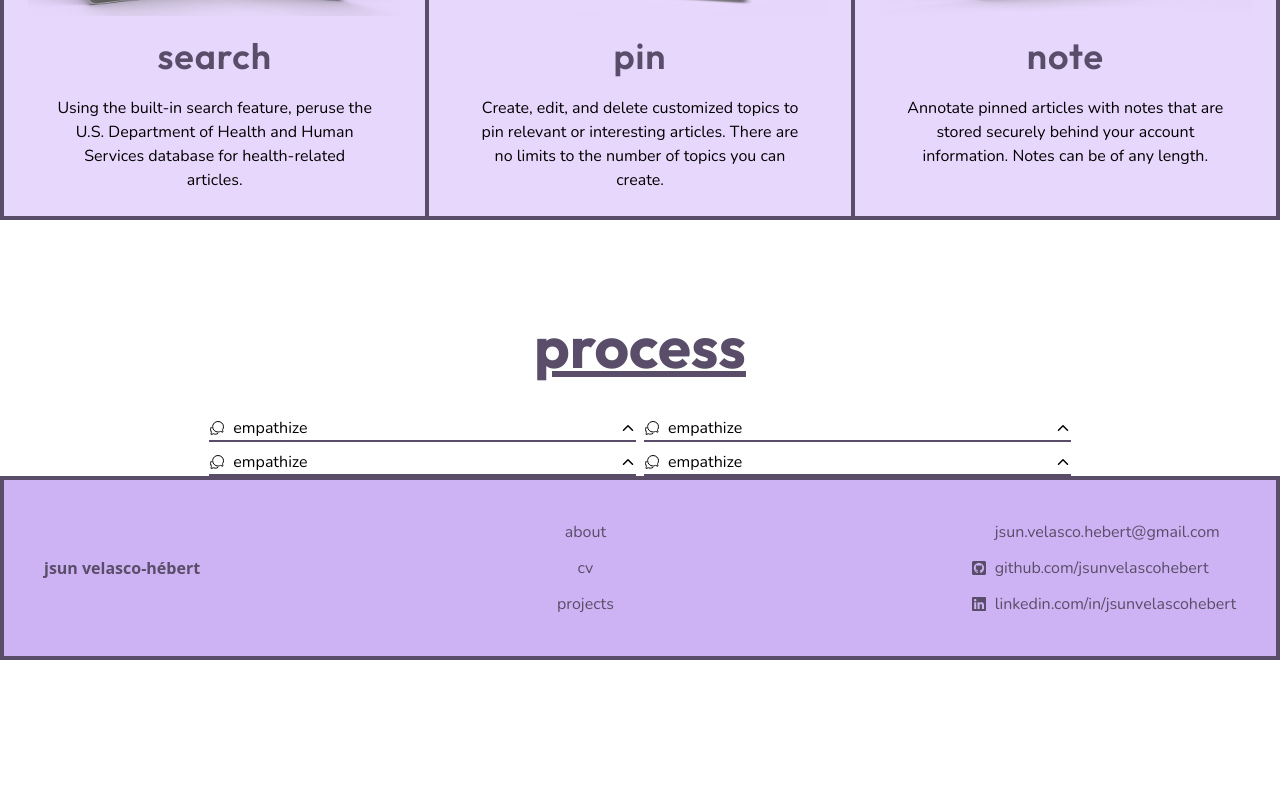
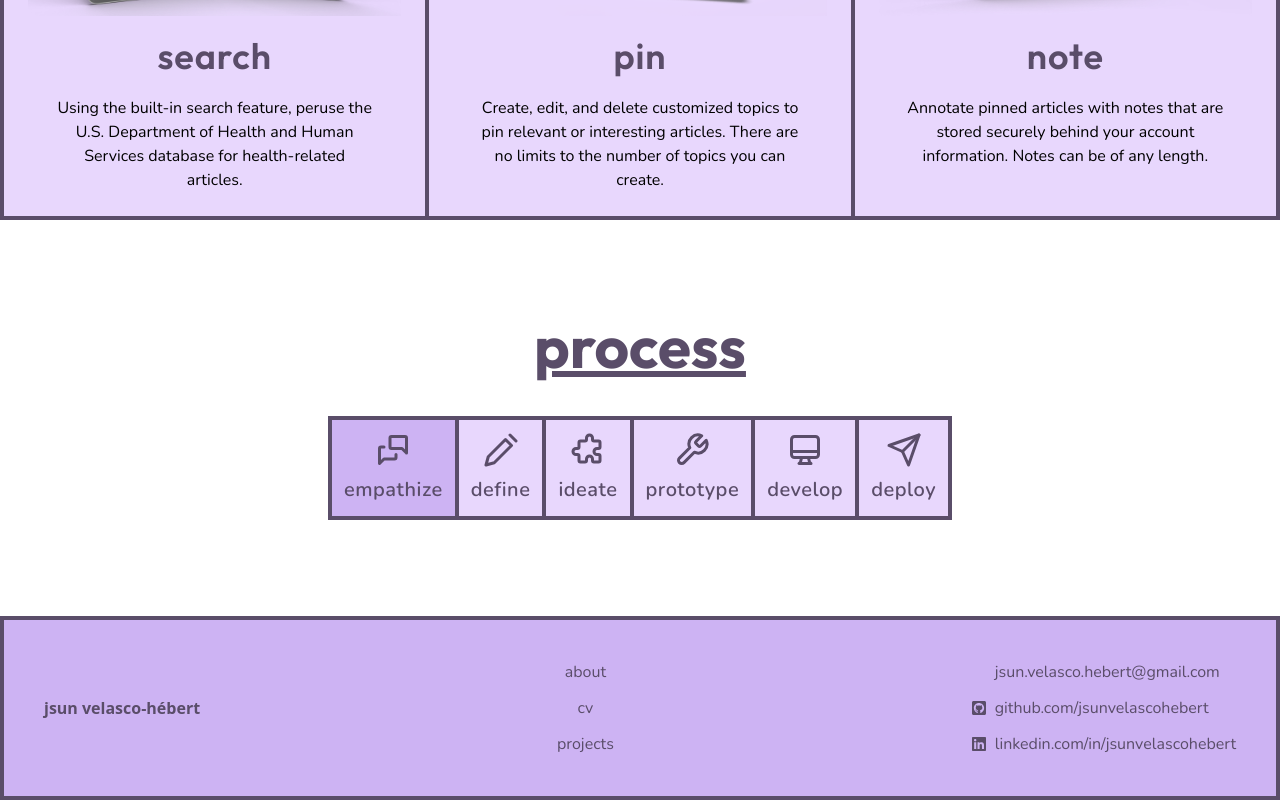
Before and after one commit to jsunvelascohebert/portfolio-website, a React (Create React App) app: page /projects/medipin in a window 1280 px wide. Shown: the part 1706-2506 px from the top of the page. Before the commit the page ends 2366 px from the top, so only its background shows below. Built offline with nearby package versions, Linux system fonts and the light colour scheme; some icons are missing.

Commit message:
add process accordian tabs desktop

```diff
--- a/src/index.css
+++ b/src/index.css
@@ -29,7 +29,10 @@
     @apply font-nunito font-normal text-base text-darkPurple hover:font-bold hover:cursor-pointer hover:underline;
   }
   .project-card {
-    @apply flex flex-col justify-start items-start border-2 border-darkPurple bg-lightPurple w-full sm:basis-1/2 md:basis-1/3 p-5 gap-3 hover:cursor-pointer hover:scale-105 hover:ring-4 hover:ring-purple focus:scale-105 focus:ring-4 focus:ring-purple transition-all;
+    @apply flex flex-col justify-start items-start border-2 border-darkPurple bg-lightPurple w-full sm:basis-1/2 md:basis-1/3 p-5 gap-3 hover:cursor-pointer hover:scale-105 hover:ring-4 hover:ring-purple focus:scale-105 focus:ring-4 focus:ring-purple hover:z-10 transition-all;
+  }
+  .project-card-disabled {
+    @apply opacity-50 pointer-events-none;
   }
   .project-card-img {
     @apply object-cover w-full border-2 border-darkPurple;
@@ -48,6 +51,12 @@
   }
   .feature-card-text {
     @apply text-center max-w-[50vw] md:max-w-[25vw];
+  }
+  .accordian-tab {
+    @apply flex flex-col justify-start items-center gap-2 text-darkPurple border-2 border-darkPurple hover:ring-4 hover:ring-purple hover:cursor-pointer hover:z-10 p-3 transition-all;
+  }
+  .accordian-tab-active {
+    @apply flex flex-col justify-start items-center gap-2 text-darkPurple border-2 border-darkPurple p-3 bg-purple;
   }
 }
 
--- a/src/projects/ProjectGallery.js
+++ b/src/projects/ProjectGallery.js
@@ -22,7 +22,7 @@ export default function ProjectGallery() {
       </Link>
 
       {/* storyframing card */}
-      <Link className="project-card">
+      <Link className="project-card project-card-disabled">
         <Fade>
           {/* image */}
           <img src={require("./thumbnails/storyframing-card-thumbnail.png")} alt="" className='project-card-img'/>
@@ -50,7 +50,7 @@ export default function ProjectGallery() {
       </Link>
 
       {/* maharam card */}
-      <Link className="project-card">
+      <Link className="project-card project-card-disabled">
         <Fade>
           {/* image */}
           <img src={require("./thumbnails/maharam-card-thumbnail.png")} alt="" className='project-card-img'/>
@@ -78,7 +78,7 @@ export default function ProjectGallery() {
       </Link>
 
       {/* weaste card */}
-      <Link className="project-card">
+      <Link className="project-card project-card-disabled">
         <Fade>
           {/* image */}
           <img src={require("./thumbnails/weaste-card-thumbnail.png")} alt="" className='project-card-img'/>
--- a/src/projects/medipin/MedipinPage.js
+++ b/src/projects/medipin/MedipinPage.js
@@ -1,14 +1,58 @@
-import React from 'react';
+import React, { useState } from 'react';
 import { Fade } from 'react-awesome-reveal';
 import { FaComputer } from "react-icons/fa6";
 import { FaGithub, FaExternalLinkAlt } from "react-icons/fa";
 import { Link } from 'react-router-dom';
-import { IoChatbubblesOutline, IoChevronUp } from "react-icons/io5";
+import { TbMessages } from "react-icons/tb";
+import { LuPencil } from "react-icons/lu";
+import { HiOutlinePuzzle } from "react-icons/hi";
+import { FiTool } from "react-icons/fi";
+import { HiOutlineDesktopComputer } from "react-icons/hi";
+import { LuSend } from "react-icons/lu";
+
+export default function MedipinPage() {
+
+  // process variables
+  const [isEmpathizeOpen, setIsEmpathizeOpen] = useState(true);
+  const [isDefineOpen, setIsDefineOpen] = useState(false);
+  const [isIdeateOpen, setIsIdeateOpen] = useState(false);
+  const [isPrototypeOpen, setIsPrototypeOpen] = useState(false);
+  const [isDevelopOpen, setIsDevelopOpen] = useState(false);
+  const [isDeployOpen, setIsDeployOpen] = useState(false);
+
+  // click events for process accordian
+  const openAccordian = (name) => {
+    setIsEmpathizeOpen(false);
+    setIsDefineOpen(false);
+    setIsIdeateOpen(false);
+    setIsPrototypeOpen(false);
+    setIsDevelopOpen(false);
+    setIsDeployOpen(false);
+
+    switch (name) {
+      case 'empathize':
+        setIsEmpathizeOpen(true);
+        break;
+      case 'define':
+        setIsDefineOpen(true);
+        break;
+      case 'ideate':
+        setIsIdeateOpen(true);
+        break;
+      case 'prototype':
+        setIsPrototypeOpen(true);
+        break;
+      case 'develop':
+        setIsDevelopOpen(true);
+        break;
+      case 'deploy':
+        setIsDeployOpen(true);
+        break;
+    }
+  }
 
 
 
-
-export default function MedipinPage() {
   return (<>
     {/* general container */}
     <div className="w-full flex flex-col gap-10 justify-center items-center">
@@ -70,68 +114,71 @@ export default function MedipinPage() {
     </div>
 
     {/* process */}
-    <div className="w-full flex flex-col justify-center items-center gap-10">
+    <div className="w-full flex flex-col justify-center items-center gap-10 pb-24">
       <h2>process</h2>
-      {/* process elements */}
-      <div className="w-full flex flex-wrap justify-center items-center gap-2">
-        {/* empathize collapsed */}
-        <div className="basis-2/3 md:basis-1/3 flex flex-row justify-between items-center border-b-2 border-darkPurple">
-          <div className="flex flex-row justify-start items-center gap-2">
+      {/* DESKTOP -- process elements */}
+      <div className="flex flex-col gap-10 justify-center items-center w-full">
+
+        {/* tab bar */}
+        <div className="flex flex-row justify-center items-center
+        border-2 border-darkPurple bg-lightPurple">
+          {/* empathize */}
+          <div className={isEmpathizeOpen ? 'accordian-tab-active' : 'accordian-tab'} onClick={() => openAccordian('empathize')}>
             {/* icon */}
-            <IoChatbubblesOutline />
+            <TbMessages className='text-4xl' />
             {/* text */}
-            <p>empathize</p>
+            <h5>empathize</h5>
           </div>
-          {/* carrot */}
-          <IoChevronUp />
+          {/* define */}
+          <div className={isDefineOpen ? 'accordian-tab-active' : 'accordian-tab'} onClick={() => openAccordian('define')}>
+            {/* icon */}
+            <LuPencil className='text-4xl' />
+            {/* text */}
+            <h5>define</h5>
           </div>
-
-        {/* define collapsed */}
-        <div className="w-full md:basis-1/3 flex flex-row justify-between items-center border-b-2 border-darkPurple">
-          <div className="flex flex-row justify-start items-center gap-2">
+          {/* ideate */}
+          <div className={isIdeateOpen ? 'accordian-tab-active' : 'accordian-tab'} onClick={() => openAccordian('ideate')}>
             {/* icon */}
-            <IoChatbubblesOutline />
+            <HiOutlinePuzzle className='text-4xl' />
             {/* text */}
-            <p>empathize</p>
+            <h5>ideate</h5>
           </div>
-          {/* carrot */}
-          <IoChevronUp />
+          {/* prototype */}
+          <div className={isPrototypeOpen ? 'accordian-tab-active' : 'accordian-tab'} onClick={() => openAccordian('prototype')}>
+            {/* icon */}
+            <FiTool className='text-4xl' />
+            {/* text */}
+            <h5>prototype</h5>
           </div>
-
-        {/* ideate collapsed */}
-        <div className="w-full md:basis-1/3 flex flex-row justify-between items-center border-b-2 border-darkPurple">
-          <div className="flex flex-row justify-start items-center gap-2">
+          {/* develop */}
+          <div className={isDevelopOpen ? 'accordian-tab-active' : 'accordian-tab'} onClick={() => openAccordian('develop')}>
             {/* icon */}
-            <IoChatbubblesOutline />
+            <HiOutlineDesktopComputer className='text-4xl' />
             {/* text */}
-            <p>empathize</p>
+            <h5>develop</h5>
           </div>
-          {/* carrot */}
-          <IoChevronUp />
-        </div>
-
-        {/* prototype collapsed */}
-        <div className="w-full md:basis-1/3 flex flex-row justify-between items-center border-b-2 border-darkPurple">
-          <div className="flex flex-row justify-start items-center gap-2">
+          {/* deploy */}
+          <div className={isDeployOpen ? 'accordian-tab-active' : 'accordian-tab'} onClick={() => openAccordian('deploy')}>
             {/* icon */}
-            <IoChatbubblesOutline />
+            <LuSend className='text-4xl' />
             {/* text */}
-            <p>empathize</p>
-          </div>
-          {/* carrot */}
-          <IoChevronUp />
-        </div>
-
-        {/* develop collapsed */}
-
-        {/* deploy collapsed */}
-
+            <h5>deploy</h5>
           </div>
         </div>
 
+        {/* tab content */}
+
+      </div>
+
+
+      {/* MOBILE -- process elements */}
+
+
+
+
+    </div>
 
     {/* documentation */}
 
-
   </>);
 }
```
Lines whose indentation alone changed are shown as unchanged.
